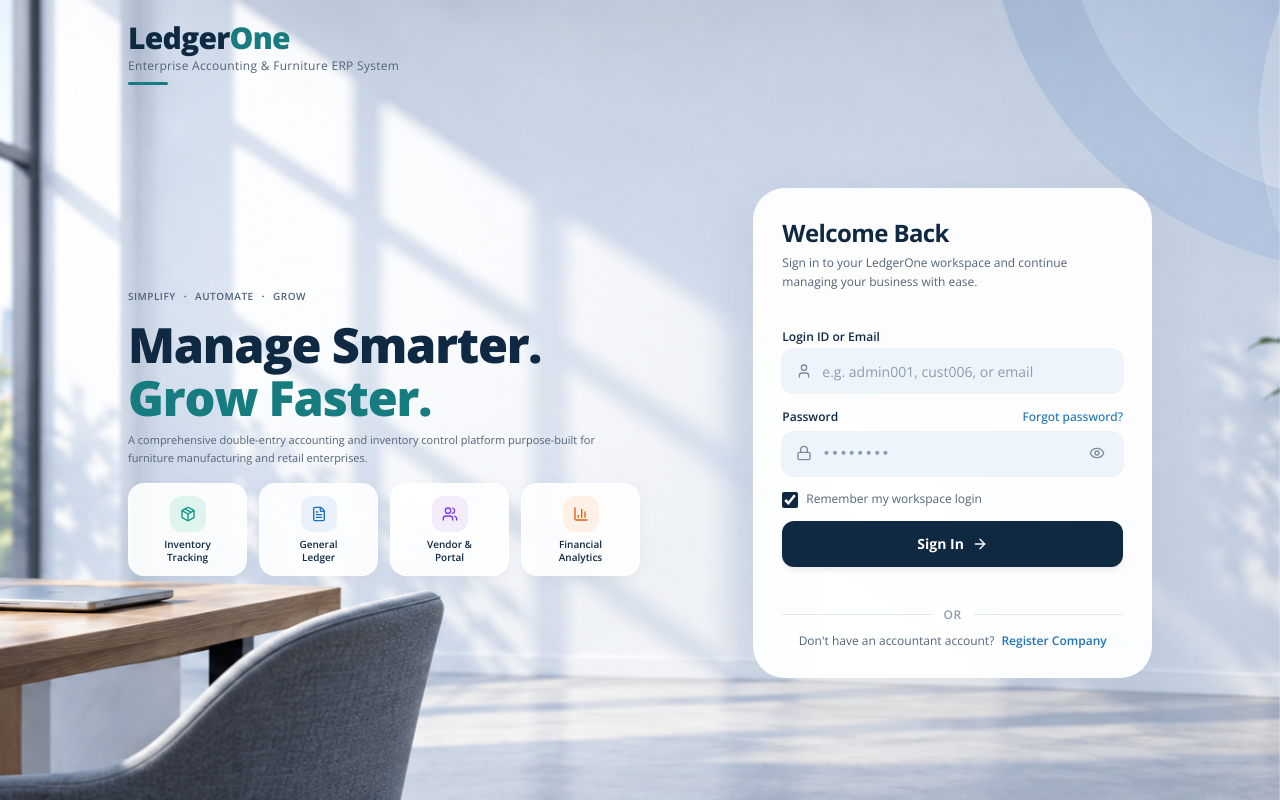
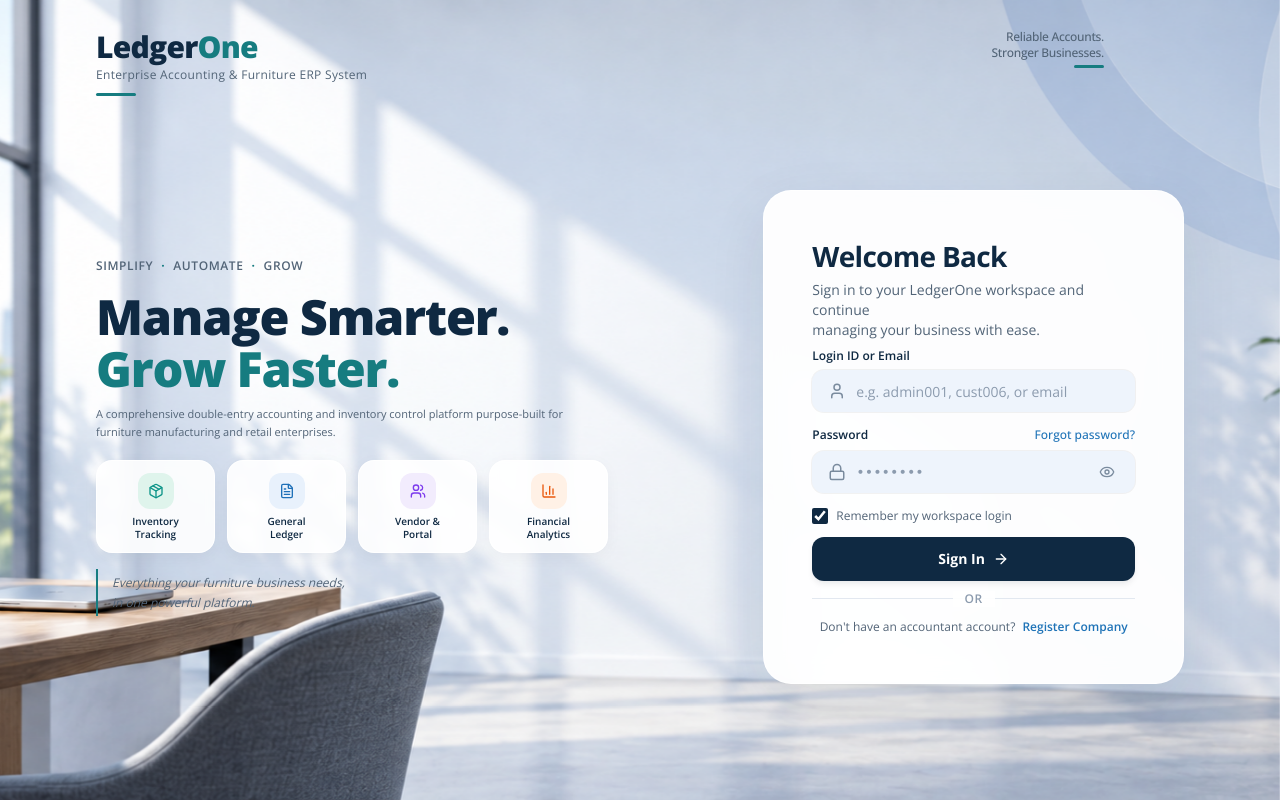
Before and after one commit to prathamrajbhar/LedgerOne, a Next.js app: page /login in a window 1280 px wide. Built offline with nearby package versions, Linux system fonts and the light colour scheme.

Commit message:
fix(auth): exact reproduction of reference auth layout, 100dvh responsiveness, and zero scroll

```diff
--- a/app/(auth)/layout.tsx
+++ b/app/(auth)/layout.tsx
@@ -11,8 +11,8 @@ export default function AuthLayout({
     <main
       className="relative w-full h-[100dvh] h-[100svh] overflow-hidden bg-[#F6F8FB] font-sans flex flex-col justify-between selection:bg-[#167C80]/20 select-none"
       style={{
-        paddingTop: "max(12px, env(safe-area-inset-top))",
-        paddingBottom: "max(12px, env(safe-area-inset-bottom))",
+        paddingTop: "max(14px, env(safe-area-inset-top))",
+        paddingBottom: "max(14px, env(safe-area-inset-bottom))",
         paddingLeft: "max(16px, env(safe-area-inset-left))",
         paddingRight: "max(16px, env(safe-area-inset-right))",
       }}
@@ -24,33 +24,40 @@ export default function AuthLayout({
           backgroundImage: "url('/auth-bg.png')",
         }}
       />
-      {/* Readability backdrop on smaller screens */}
-      <div className="fixed inset-0 w-full h-full bg-white/25 lg:bg-transparent pointer-events-none z-0" />
+      {/* Subtle readability overlay on mobile */}
+      <div className="fixed inset-0 w-full h-full bg-white/20 lg:bg-transparent pointer-events-none z-0" />
 
-      {/* Main Inner Shell - Strictly fits viewport */}
-      <div className="relative z-10 w-full h-full max-w-[1360px] mx-auto flex flex-col justify-between px-6 sm:px-12 lg:px-20 xl:px-28 overflow-hidden">
-        {/* Top Header Bar */}
-        <header className="w-full flex items-start justify-between flex-shrink-0 pt-1 lg:pt-2">
+      {/* Main Inner Shell - Strictly fits viewport, 80px left padding on desktop */}
+      <div className="relative z-10 w-full h-full max-w-[1440px] mx-auto flex flex-col justify-between px-5 sm:px-10 lg:px-[80px] overflow-hidden">
+        {/* Top Header Bar: ~35px from top on desktop */}
+        <header className="w-full flex items-start justify-between flex-shrink-0 pt-1 lg:pt-[15px]">
           {/* 1. TOP-LEFT BRANDING */}
           <div>
             <Link href="/" className="inline-block group">
-              <span className="text-xl sm:text-2xl lg:text-3xl font-extrabold tracking-tight text-[#0F2942]">
+              <span className="text-2xl sm:text-3xl font-extrabold tracking-tight text-[#0F2942]">
                 Ledger<span className="text-[#167C80]">One</span>
               </span>
-              <p className="text-[10px] sm:text-xs text-[#526477] mt-0.5 font-normal tracking-wide">
+              <p className="text-[11px] sm:text-xs text-[#526477] mt-0.5 font-normal tracking-wide">
                 Enterprise Accounting & Furniture ERP System
               </p>
             </Link>
-            <div className="w-[36px] sm:w-[40px] h-[2.5px] sm:h-[3px] bg-[#167C80] rounded-full mt-1.5" />
+            <div className="w-[40px] h-[3px] bg-[#167C80] rounded-full mt-2" />
+          </div>
+
+          {/* 2. TOP-RIGHT TAGLINE: ~140px from right */}
+          <div className="hidden sm:block text-right lg:mr-[60px] xl:mr-[80px]">
+            <p className="text-xs font-medium text-[#526477] tracking-tight">Reliable Accounts.</p>
+            <p className="text-xs font-medium text-[#526477] tracking-tight">Stronger Businesses.</p>
+            <div className="w-[30px] h-[2.5px] bg-[#167C80] rounded-full ml-auto mt-1" />
           </div>
         </header>
 
-        {/* MAIN CONTENT - Perfectly centered, 0 overflow */}
-        <div className="flex-1 w-full grid grid-cols-1 lg:grid-cols-12 gap-6 lg:gap-8 xl:gap-12 items-center min-h-0 py-2 sm:py-3 lg:py-4">
-          {/* Left Column: Hero Content & Feature Cards (Responsive clamp scaling) */}
-          <div className="hidden lg:flex lg:col-span-6 xl:col-span-7 flex-col justify-center space-y-[clamp(10px,1.8vh,24px)] max-w-xl pr-2">
+        {/* 3 & 4 & 5. MAIN CONTENT - Perfectly centered vertically, 0 overflow */}
+        <div className="flex-1 w-full grid grid-cols-1 lg:grid-cols-12 gap-8 lg:gap-10 xl:gap-14 items-center min-h-0 py-2 sm:py-3 lg:py-4">
+          {/* Left Column: Hero Content & Feature Cards */}
+          <div className="hidden lg:flex lg:col-span-6 xl:col-span-7 flex-col justify-center space-y-[clamp(12px,2vh,24px)] max-w-xl pr-2">
             {/* Small Eyebrow Text */}
-            <div className="flex items-center gap-2 text-[clamp(10px,1.1vh,12px)] font-semibold text-[#526477] tracking-wider uppercase">
+            <div className="flex items-center gap-2 text-xs font-semibold text-[#526477] tracking-wider uppercase">
               <span>Simplify</span>
               <span className="text-[#167C80] font-bold">·</span>
               <span>Automate</span>
@@ -59,25 +66,25 @@ export default function AuthLayout({
             </div>
 
             {/* Heading */}
-            <div className="space-y-1 sm:space-y-1.5">
-              <h1 className="text-[clamp(28px,3.8vw,52px)] font-extrabold tracking-tight leading-[1.08]">
+            <div className="space-y-1.5">
+              <h1 className="text-[clamp(32px,3.8vw,52px)] font-extrabold tracking-tight leading-[1.08]">
                 <span className="text-[#0F2942]">Manage Smarter.</span>
                 <br />
                 <span className="text-[#167C80]">Grow Faster.</span>
               </h1>
-              <p className="text-[clamp(11px,1.25vh,14px)] text-[#526477] leading-relaxed max-w-lg pt-0.5">
+              <p className="text-[clamp(11px,1.3vh,14px)] text-[#526477] leading-relaxed max-w-lg pt-1">
                 A comprehensive double-entry accounting and inventory control platform purpose-built for furniture manufacturing and retail enterprises.
               </p>
             </div>
 
-            {/* FEATURE CARDS */}
-            <div className="grid grid-cols-4 gap-2 xl:gap-3 max-w-lg pt-0.5">
+            {/* 4. FEATURE CARDS */}
+            <div className="grid grid-cols-4 gap-2.5 sm:gap-3 max-w-lg pt-1">
               {/* Card 1: Inventory Tracking */}
-              <div className="bg-white/90 backdrop-blur-sm border border-white/90 shadow-[0_4px_16px_rgba(0,0,0,0.04)] rounded-xl sm:rounded-2xl p-2 sm:p-3 flex flex-col items-center justify-center text-center hover:-translate-y-0.5 transition-all">
-                <div className="h-7 w-7 sm:h-9 sm:w-9 rounded-lg sm:rounded-xl bg-[#DFF4EC] flex items-center justify-center text-[#0D9488] mb-1 sm:mb-1.5 flex-shrink-0">
-                  <Package className="h-3.5 w-3.5 sm:h-4 sm:w-4" />
+              <div className="bg-white/90 backdrop-blur-sm border border-white/90 shadow-[0_4px_16px_rgba(0,0,0,0.04)] rounded-2xl p-2.5 sm:p-3 flex flex-col items-center justify-center text-center hover:-translate-y-0.5 transition-all">
+                <div className="h-8 w-8 sm:h-9 sm:w-9 rounded-xl bg-[#DFF4EC] flex items-center justify-center text-[#0D9488] mb-1.5 flex-shrink-0">
+                  <Package className="h-4 w-4" />
                 </div>
-                <span className="text-[9px] sm:text-[10px] font-semibold text-[#0F2942] leading-tight">
+                <span className="text-[10px] font-semibold text-[#0F2942] leading-tight">
                   Inventory
                   <br />
                   Tracking
@@ -85,11 +92,11 @@ export default function AuthLayout({
               </div>
 
               {/* Card 2: General Ledger */}
-              <div className="bg-white/90 backdrop-blur-sm border border-white/90 shadow-[0_4px_16px_rgba(0,0,0,0.04)] rounded-xl sm:rounded-2xl p-2 sm:p-3 flex flex-col items-center justify-center text-center hover:-translate-y-0.5 transition-all">
-                <div className="h-7 w-7 sm:h-9 sm:w-9 rounded-lg sm:rounded-xl bg-[#E8F1FC] flex items-center justify-center text-[#1E70B8] mb-1 sm:mb-1.5 flex-shrink-0">
-                  <FileText className="h-3.5 w-3.5 sm:h-4 sm:w-4" />
+              <div className="bg-white/90 backdrop-blur-sm border border-white/90 shadow-[0_4px_16px_rgba(0,0,0,0.04)] rounded-2xl p-2.5 sm:p-3 flex flex-col items-center justify-center text-center hover:-translate-y-0.5 transition-all">
+                <div className="h-8 w-8 sm:h-9 sm:w-9 rounded-xl bg-[#E8F1FC] flex items-center justify-center text-[#1E70B8] mb-1.5 flex-shrink-0">
+                  <FileText className="h-4 w-4" />
                 </div>
-                <span className="text-[9px] sm:text-[10px] font-semibold text-[#0F2942] leading-tight">
+                <span className="text-[10px] font-semibold text-[#0F2942] leading-tight">
                   General
                   <br />
                   Ledger
@@ -97,11 +104,11 @@ export default function AuthLayout({
               </div>
 
               {/* Card 3: Vendor & Portal */}
-              <div className="bg-white/90 backdrop-blur-sm border border-white/90 shadow-[0_4px_16px_rgba(0,0,0,0.04)] rounded-xl sm:rounded-2xl p-2 sm:p-3 flex flex-col items-center justify-center text-center hover:-translate-y-0.5 transition-all">
-                <div className="h-7 w-7 sm:h-9 sm:w-9 rounded-lg sm:rounded-xl bg-[#F2ECFD] flex items-center justify-center text-[#7C3AED] mb-1 sm:mb-1.5 flex-shrink-0">
-                  <Users className="h-3.5 w-3.5 sm:h-4 sm:w-4" />
+              <div className="bg-white/90 backdrop-blur-sm border border-white/90 shadow-[0_4px_16px_rgba(0,0,0,0.04)] rounded-2xl p-2.5 sm:p-3 flex flex-col items-center justify-center text-center hover:-translate-y-0.5 transition-all">
+                <div className="h-8 w-8 sm:h-9 sm:w-9 rounded-xl bg-[#F2ECFD] flex items-center justify-center text-[#7C3AED] mb-1.5 flex-shrink-0">
+                  <Users className="h-4 w-4" />
                 </div>
-                <span className="text-[9px] sm:text-[10px] font-semibold text-[#0F2942] leading-tight">
+                <span className="text-[10px] font-semibold text-[#0F2942] leading-tight">
                   Vendor &
                   <br />
                   Portal
@@ -109,22 +116,29 @@ export default function AuthLayout({
               </div>
 
               {/* Card 4: Financial Analytics */}
-              <div className="bg-white/90 backdrop-blur-sm border border-white/90 shadow-[0_4px_16px_rgba(0,0,0,0.04)] rounded-xl sm:rounded-2xl p-2 sm:p-3 flex flex-col items-center justify-center text-center hover:-translate-y-0.5 transition-all">
-                <div className="h-7 w-7 sm:h-9 sm:w-9 rounded-lg sm:rounded-xl bg-[#FFF1E6] flex items-center justify-center text-[#EA580C] mb-1 sm:mb-1.5 flex-shrink-0">
-                  <BarChart3 className="h-3.5 w-3.5 sm:h-4 sm:w-4" />
+              <div className="bg-white/90 backdrop-blur-sm border border-white/90 shadow-[0_4px_16px_rgba(0,0,0,0.04)] rounded-2xl p-2.5 sm:p-3 flex flex-col items-center justify-center text-center hover:-translate-y-0.5 transition-all">
+                <div className="h-8 w-8 sm:h-9 sm:w-9 rounded-xl bg-[#FFF1E6] flex items-center justify-center text-[#EA580C] mb-1.5 flex-shrink-0">
+                  <BarChart3 className="h-4 w-4" />
                 </div>
-                <span className="text-[9px] sm:text-[10px] font-semibold text-[#0F2942] leading-tight">
+                <span className="text-[10px] font-semibold text-[#0F2942] leading-tight">
                   Financial
                   <br />
                   Analytics
                 </span>
               </div>
             </div>
+
+            {/* Below the cards: Callout Quote */}
+            <div className="border-l-[2.5px] border-[#167C80] pl-3.5 py-1 text-xs text-[#526477] italic leading-relaxed pt-1">
+              Everything your furniture business needs,
+              <br />
+              in one powerful platform.
+            </div>
           </div>
 
           {/* Right Column: 5. LOGIN CARD */}
           <div className="col-span-1 lg:col-span-6 xl:col-span-5 flex justify-center lg:justify-end items-center w-full min-h-0">
-            <div className="w-full max-w-[430px] sm:max-w-[440px] flex justify-center">
+            <div className="w-full max-w-[575px] flex justify-center lg:justify-end">
               {children}
             </div>
           </div>
--- a/app/(auth)/login/page.tsx
+++ b/app/(auth)/login/page.tsx
@@ -56,26 +56,26 @@ export default function LoginPage() {
   };
 
   return (
-    <div className="w-full max-w-[430px] min-h-[460px] sm:min-h-[490px] bg-white/95 backdrop-blur-md shadow-[0_20px_60px_rgba(15,35,65,0.08)] border border-white/80 rounded-[28px] sm:rounded-[32px] p-6 sm:p-7 flex flex-col justify-between overflow-hidden">
+    <div className="w-full max-w-[575px] max-h-[calc(100dvh-40px)] max-h-[calc(100svh-40px)] bg-white/95 backdrop-blur-md shadow-[0_20px_60px_rgba(15,35,65,0.08)] border border-white/80 rounded-[28px] p-6 sm:p-8 lg:p-[48px] flex flex-col justify-between overflow-hidden">
       {/* Header with Title & Subtitle */}
       <div className="flex-shrink-0">
-        <h2 className="text-xl sm:text-2xl font-bold text-[#0F2942] tracking-tight leading-tight">
+        <h2 className="text-2xl sm:text-[28px] font-bold text-[#0F2942] tracking-tight leading-tight">
           Welcome Back
         </h2>
-        <p className="text-xs text-[#526477] leading-relaxed mt-1">
-          Sign in to your LedgerOne workspace and continue managing your business with ease.
+        <p className="text-xs sm:text-sm text-[#526477] leading-relaxed mt-1.5">
+          Sign in to your LedgerOne workspace and continue<br className="hidden sm:inline" /> managing your business with ease.
         </p>
       </div>
 
       {/* Login Form */}
-      <form onSubmit={handleSubmit} className="space-y-3 sm:space-y-3.5 pt-1.5 flex-1 flex flex-col justify-center min-h-0">
+      <form onSubmit={handleSubmit} className="space-y-[clamp(10px,1.6vh,16px)] pt-2 flex-1 flex flex-col justify-center min-h-0">
         {/* LOGIN ID FIELD */}
-        <div className="space-y-1">
+        <div className="space-y-1.5">
           <label className="text-xs font-semibold text-[#0F2942] block">
             Login ID or Email
           </label>
           <div className="relative">
-            <User className="absolute left-3.5 top-1/2 -translate-y-1/2 h-4 w-4 text-[#7A8B9E] pointer-events-none" />
+            <User className="absolute left-4 top-1/2 -translate-y-1/2 h-[18px] w-[18px] text-[#7A8B9E] pointer-events-none" />
             <input
               type="text"
               name="username"
@@ -83,14 +83,14 @@ export default function LoginPage() {
               placeholder="e.g. admin001, cust006, or email"
               value={loginId}
               onChange={(e) => setLoginId(e.target.value)}
-              className="w-full h-10 sm:h-11 pl-10 pr-4 rounded-xl bg-[#EEF4FC] hover:bg-[#E8F0FA] focus:bg-white border-0 ring-1 ring-black/5 focus:ring-2 focus:ring-[#167C80]/30 text-xs sm:text-sm text-[#0F2942] placeholder:text-[#8C9BAE] transition-all outline-none"
+              className="w-full h-[clamp(42px,5vh,50px)] pl-11 pr-4 rounded-xl bg-[#EEF4FC] hover:bg-[#E8F0FA] focus:bg-white border-0 ring-1 ring-black/5 focus:ring-2 focus:ring-[#167C80]/30 text-xs sm:text-sm text-[#0F2942] placeholder:text-[#8C9BAE] transition-all outline-none"
               required
             />
           </div>
         </div>
 
         {/* PASSWORD FIELD */}
-        <div className="space-y-1">
+        <div className="space-y-1.5">
           <div className="flex items-center justify-between">
             <label className="text-xs font-semibold text-[#0F2942] block">
               Password
@@ -103,7 +103,7 @@ export default function LoginPage() {
             </Link>
           </div>
           <div className="relative">
-            <Lock className="absolute left-3.5 top-1/2 -translate-y-1/2 h-4 w-4 text-[#7A8B9E] pointer-events-none" />
+            <Lock className="absolute left-4 top-1/2 -translate-y-1/2 h-[18px] w-[18px] text-[#7A8B9E] pointer-events-none" />
             <input
               type={showPassword ? "text" : "password"}
               name="password"
@@ -111,13 +111,13 @@ export default function LoginPage() {
               placeholder="••••••••"
               value={password}
               onChange={(e) => setPassword(e.target.value)}
-              className="w-full h-10 sm:h-11 pl-10 pr-10 rounded-xl bg-[#EEF4FC] hover:bg-[#E8F0FA] focus:bg-white border-0 ring-1 ring-black/5 focus:ring-2 focus:ring-[#167C80]/30 text-xs sm:text-sm text-[#0F2942] placeholder:text-[#8C9BAE] transition-all outline-none font-mono"
+              className="w-full h-[clamp(42px,5vh,50px)] pl-11 pr-11 rounded-xl bg-[#EEF4FC] hover:bg-[#E8F0FA] focus:bg-white border-0 ring-1 ring-black/5 focus:ring-2 focus:ring-[#167C80]/30 text-xs sm:text-sm text-[#0F2942] placeholder:text-[#8C9BAE] transition-all outline-none font-mono"
               required
             />
             <button
               type="button"
               onClick={() => setShowPassword(!showPassword)}
-              className="absolute right-3.5 top-1/2 -translate-y-1/2 text-[#7A8B9E] hover:text-[#0F2942] transition-colors p-1"
+              className="absolute right-4 top-1/2 -translate-y-1/2 text-[#7A8B9E] hover:text-[#0F2942] transition-colors p-1"
               aria-label={showPassword ? "Hide password" : "Show password"}
             >
               {showPassword ? <EyeOff className="h-4 w-4" /> : <Eye className="h-4 w-4" />}
@@ -143,19 +143,19 @@ export default function LoginPage() {
           </label>
         </div>
 
-        {/* SIGN-IN BUTTON */}
+        {/* SIGN-IN BUTTON: ~54px height, dark navy */}
         <button
           type="submit"
           disabled={loading}
-          className="w-full h-11 sm:h-[46px] bg-[#0F2942] hover:bg-[#163859] text-white font-bold rounded-xl shadow-md text-xs sm:text-sm flex items-center justify-center gap-2 transition-all mt-1.5 disabled:opacity-70 disabled:cursor-not-allowed cursor-pointer active:scale-[0.99] flex-shrink-0"
+          className="w-full h-[clamp(44px,5.4vh,54px)] bg-[#0F2942] hover:bg-[#163859] text-white font-bold rounded-xl shadow-md text-xs sm:text-sm flex items-center justify-center gap-2 transition-all mt-2 disabled:opacity-70 disabled:cursor-not-allowed cursor-pointer active:scale-[0.99] flex-shrink-0"
         >
           <span>{loading ? "Signing in..." : "Sign In"}</span>
           {!loading && <ArrowRight className="h-4 w-4" />}
         </button>
       </form>
 
-      {/* DIVIDER */}
-      <div className="relative my-2 flex-shrink-0">
+      {/* DIVIDER: horizontal line — "OR" — horizontal line */}
+      <div className="relative my-2 sm:my-2.5 flex-shrink-0">
         <div className="absolute inset-0 flex items-center">
           <span className="w-full border-t border-[#E2E8F0]" />
         </div>
```
